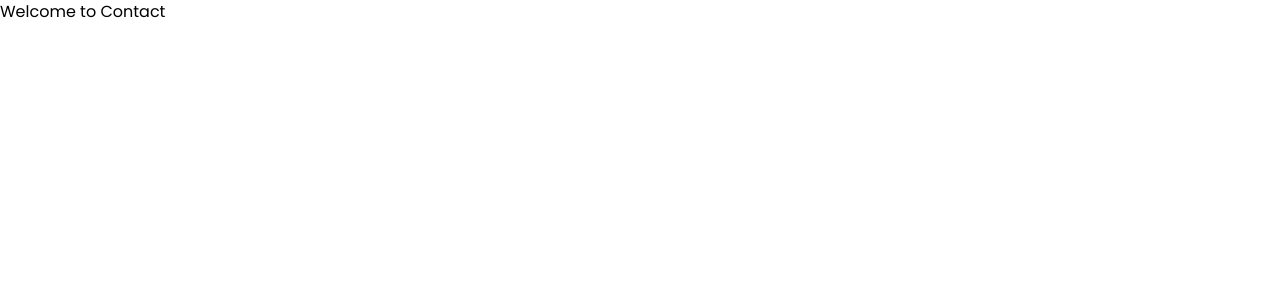
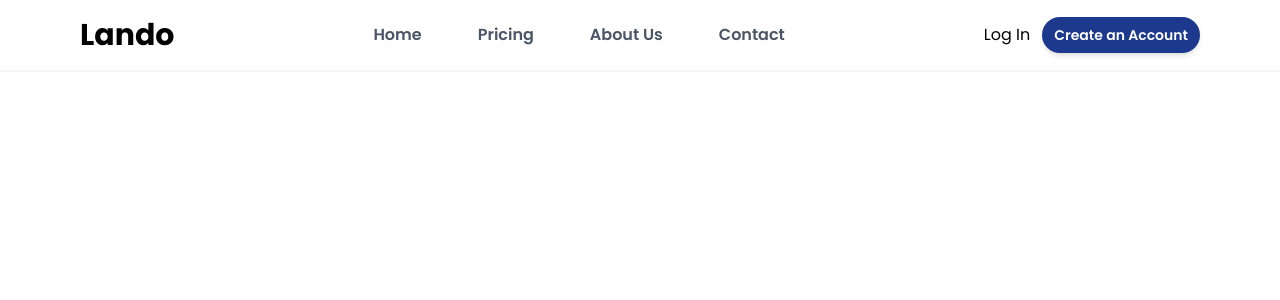
Before and after one commit to M-Juss/React-Tailwind-Website, a React (Vite) app: page /contact in a window 1280 px wide. Shown: the top 300 px of the page. Built offline with nearby package versions, Linux system fonts and the light colour scheme.

Commit message:
Add NavBAr to all pages

```diff
--- a/src/pages/About.jsx
+++ b/src/pages/About.jsx
@@ -1,8 +1,9 @@
-import React from 'react'
+import React from 'react';
+import NavBar from '../components/NavBar';
 
 const About = () => {
   return (
-    <div>Welcome to About</div>
+    <NavBar/>
   )
 }
 
--- a/src/pages/Contact.jsx
+++ b/src/pages/Contact.jsx
@@ -1,8 +1,9 @@
-import React from 'react'
+import React from 'react';
+import NavBar from '../components/NavBar';
 
 const Contact = () => {
   return (
-    <div>Welcome to Contact</div>
+    <NavBar/>
   )
 }
 
```
